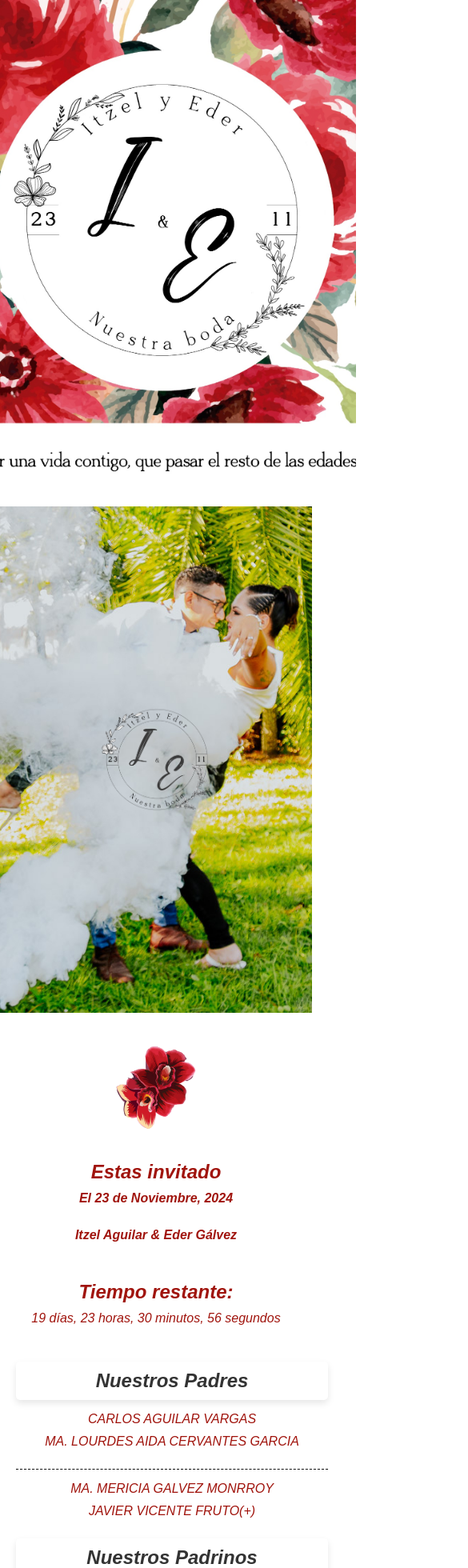
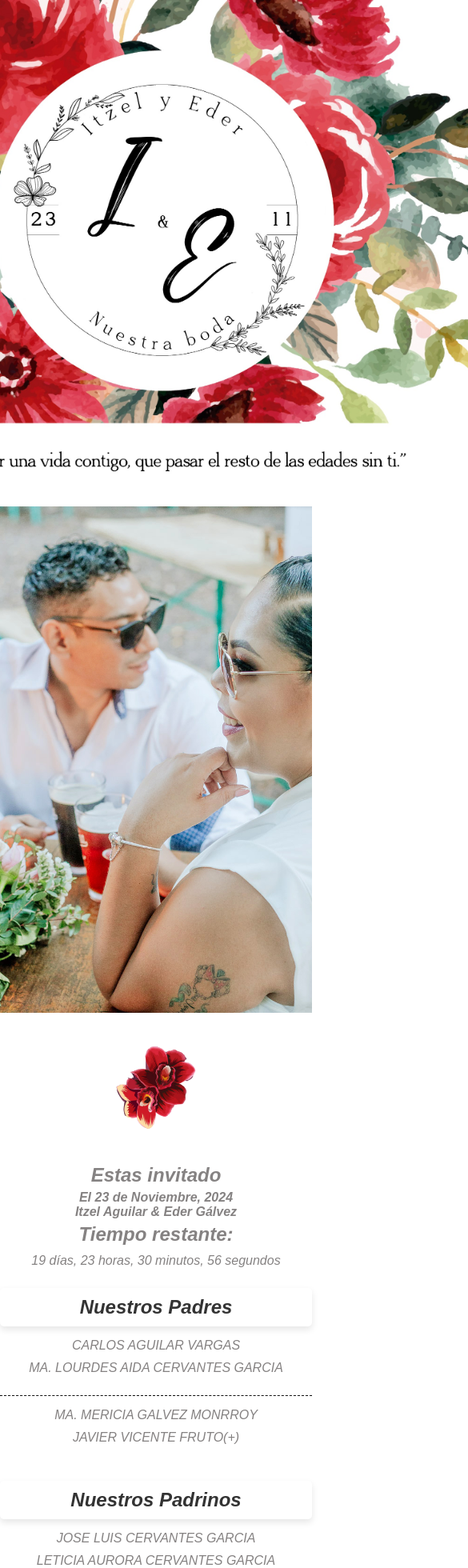
Before and after one commit to umiphos/itzel-eder, a React (Create React App) app: page / in a window 390 px wide. Shown: the top 1960 px of the page at 80% size, 585 px wide, since content can reach past the window. Built offline with nearby package versions, Linux system fonts and the light colour scheme.

Commit message:
ADD: added new format for several sections

```diff
--- a/src/components/home/Gift.js
+++ b/src/components/home/Gift.js
@@ -2,27 +2,30 @@ import React from 'react';
 
 function Gift() {
   return (
-<section class="seccion-regalo">
-  <h2>OBSEQUIO</h2>
-  <div class="contenedor-columnas-regalo">
-    <div class="columna-regalo">
+<section class="gift-section">
+  <div className='gift-container'>
+    <img src='/icons/flowers_division.png' alt="Icono de flores" className="icon-image"/>
+  </div>
+  <h2>OBSEQUIOS</h2>
+  <div class="columns-container-gift">
+    <div class="column-gift">
         <ul>
-        <h3>Efectivo</h3>
-          <li><img src='/icons/icon_envelop_green.png' class="icon-regalo"/> Mensajito</li>
+        <h3>Sobre</h3>
+          <li><img src='/icons/icon_envelop_green.png' class="icon-gift"/>Entregar en la fiesta</li>
         </ul>
      </div>
 
-    <div class="columna-regalo">
+    <div class="column-gift">
       <h3>Transferencia</h3>
       <ul>
-        <li><img src='/icons/icon_transfer_green.png' class="icon-regalo"/> 021090064784056101</li>
+        <li><img src='/icons/icon_transfer_green.png' class="icon-gift"/> 021090064784056101</li>
       </ul>
     </div>
 
-    <div class="columna-regalo">
-      <h3>Liverpool</h3>
+    <div class="column-gift">
+      <h3>Mesa de regalos</h3>
       <ul>
-        <li><img src='/icons/icon_liverpool_green.png' class="icon-regalo"/> 51366211</li>
+        <li><img src='/icons/icon_liverpool_green.png' class="icon-gift"/> 51366211</li>
       </ul>
     </div>
   </div>
--- a/src/components/home/Guidelines.js
+++ b/src/components/home/Guidelines.js
@@ -2,13 +2,13 @@ import React from 'react';
 
 function Guidelines() {
   return (
-<section class="hero-section">
-  <div class="contenedor">
-    <h3>NO NIÑOS</h3>
-    <div>
-      <h3>Código de vestimenta</h3>
-      <img src='/icons/dress_code.jpg' alt="Código de vestimenta" class="background-image" />
-    </div>
+<section class="guidelines-section">
+  <div class="guidelines-container">
+  <img src='/icons/flowers_division.png' alt="Icono de flores" className="icon-image"/>
+    <h3>IMPORTANTE</h3>
+    <p>Nuestra celebración sera un evento exclusivo para adultos, es decir que <strong>NO HABRÁ NIÑOS.</strong></p>
+    <p>El código de vestimenta será <strong>FORMAL</strong>, ayudanos a reflejar el estilo y la atmósfera que queremos crear.</p>
+      <img src='/icons/dress_code.jpg' alt="Código de vestimenta" class="guidelines-background-image" />
   </div>
 </section>
 
--- a/src/components/home/HeroSection.js
+++ b/src/components/home/HeroSection.js
@@ -3,8 +3,7 @@ import React from 'react';
 function HeroSection() {
   return (
   <section className="hero-section">
-    <img src='/photos/logo_boda_transparente.png' className="overlay-image"/>
-    <img src='/photos/pareja_humo.jpg' className="background-image"/>
+    <img src='/photos/como_que_no_me_doy_cuenta.jpg' className="background-image"/>
   </section>
 );}
 
--- a/src/components/home/Information.js
+++ b/src/components/home/Information.js
@@ -2,29 +2,46 @@ import React from 'react';
 
 function Information() {
   return (
-<section class="seccion">
-  <div class="contenedor-columnas">
-    <div class="columna">
-      <div class="header-container">
+<section class="information-section">
+  <div class="information-columns-container">
+    <h3>Dónde y cuándo</h3>
+    <div class="column">
+      <div class="information-container">
         <img src='/icons/icon_ceremony_green.png' alt="Ceremonia Icon" class="icon"/>
         <h3>Ceremonia 5:00 PM</h3>
       </div>
       <ul>
         <li>Parroquia del espiritu santo</li>
         <li>Avenida Felipe Sevilla del Rio S/N</li>
-        <li><a href="https://maps.app.goo.gl/7ip3gCPDNtSdyUBP9" target="_blank">Maps</a></li>
+        <li>
+          <a href="https://maps.app.goo.gl/7ip3gCPDNtSdyUBP9" target="_blank" rel="noopener noreferrer">
+            <img
+              src="/icons/map_icon.png"
+              alt="Maps Icon"
+              style={{ width: '50px', height: '50px', verticalAlign: 'middle', marginRight: '5px' }}
+            />
+          </a>
+        </li>
       </ul>
     </div>
 
-    <div class="columna">
-      <div class="header-container">
+    <div class="column">
+      <div class="information-container">
         <img src='/icons/icon_reception_green.png' alt="Recepción Icon" class="icon"/>
         <h3>Recepción 7:00 PM</h3>
       </div>
       <ul>
         <li>Hacienda Pastores, 4.5KM</li>
         <li>Hacia el norte de la Hacienda del Carmen, antes de llegar al Chivato, Villa de Alvarez Colima</li>
-        <li><a href="https://maps.app.goo.gl/WLRXME8cK3YrC7Ga9" target="_blank">Maps</a></li>
+        <li>
+          <a href="https://maps.app.goo.gl/7ip3gCPDNtSdyUBP9" target="_blank" rel="noopener noreferrer">
+            <img
+              src="/icons/map_icon.png"
+              alt="Maps Icon"
+              style={{ width: '50px', height: '50px', verticalAlign: 'middle', marginRight: '5px' }}
+            />
+          </a>
+        </li>
       </ul>
     </div>
   </div>
--- a/src/components/home/Logo.js
+++ b/src/components/home/Logo.js
@@ -3,14 +3,12 @@ import React from 'react';
 function Logo() {
   return (
 <section className="logo-section">
-  <div className="logo-container">
-    <div className="image-wrapper">
-      <img
-        src="/photos/logo_boda_flores_transparente.jpeg"
-        alt="Imagen centrada"
-        className="banner-image"
-      />
-    </div>
+  <div className="logo-image-wrapper">
+    <img
+      src="/photos/logo_boda_flores_transparente.jpeg"
+      alt="Imagen centrada"
+      className="logo-image"
+    />
   </div>
 </section>
 );}
--- a/src/components/home/VIPGuests.js
+++ b/src/components/home/VIPGuests.js
@@ -2,25 +2,25 @@ import React from 'react';
 
 function VIPGuests() {
   return (
-<section class="seccion">
-  <div class="contenedor-columnas">
-    <div class="columna">
+<section class="section">
+  <div class="columns-container">
+    <div class="column">
       <h3>Nuestros Padres</h3>
       <ul>
         <li>CARLOS AGUILAR VARGAS</li>
         <li>MA. LOURDES AIDA CERVANTES GARCIA</li>
-        <li class="linea-divisoria"></li>
+        <li class="divider-line"></li>
         <li>MA. MERICIA GALVEZ MONRROY</li>
         <li>JAVIER VICENTE FRUTO(+)</li>
       </ul>
     </div>
 
-    <div class="columna">
+    <div class="column">
       <h3>Nuestros Padrinos</h3>
       <ul>
         <li>JOSE LUIS CERVANTES GARCIA</li>
         <li>LETICIA AURORA CERVANTES GARCIA</li>
-        <li class="linea-divisoria"></li>
+        <li class="divider-line"></li>
         <li>LEONEL GALVEZ MONRROY</li>
         <li>MARIA FELIZ RIVERA JUAREZ</li>
       </ul>
--- a/src/styles.css
+++ b/src/styles.css
@@ -1,10 +1,16 @@
-/* styles.css */
+/* ============================= */
+/* Global Styles */
+/* ============================= */
 
 body {
   font-family: 'AlisabelaBrushley', sans-serif;
   font-style: italic;
-  color: #a0140d;
+  color: #858282;
 }
+
+/* ============================= */
+/* Header */
+/* ============================= */
 
 header {
   background-color: #333;
@@ -14,7 +20,10 @@ body {
   align-items: center;
 }
 
+/* ============================= */
 /* Hero Section */
+/* ============================= */
+
 .hero-section {
   position: relative;
   width: 100%;
@@ -37,32 +46,41 @@ body {
   z-index: 1;
 }
 
+/* ============================= */
 /* Gallery */
+/* ============================= */
+
 .gallery img {
   height: auto;
   border-radius: 5px;
 }
 
-/* PhraseDateCountdown */
-  .seccion {
+/* ============================= */
+/* Phrase and Date Countdown */
+/* ============================= */
+
+.countdown-section {
   display: flex;
   align-items: center;
   gap: 20px;
 }
 
-  .imagen-seccion {
+.image-section {
   height: auto;
   border-radius: 8px;
 }
 
-  .absolute-top-left {
+.absolute-center {
   top: 50%;
   left: 50%;
   width: 200px;
   height: auto;
 }
 
-/* Logo */
+/* ============================= */
+/* Logo Section */
+/* ============================= */
+
 .logo-section {
   display: flex;
   justify-content: center;
@@ -70,19 +88,21 @@ body {
   height: 75vh;
 }
 
-  .image-wrapper {
+.logo-image-wrapper {
   display: flex;
   justify-content: center;
   align-items: center;
 }
 
-  .banner-image {
-    max-width: 500px;
+.logo-image {
   height: 75vh;
   object-fit: cover;
 }
 
-/* DateCountdown */
+/* ============================= */
+/* Invitation Section */
+/* ============================= */
+
 .invite-section {
   display: flex;
   flex-direction: column;
@@ -91,7 +111,7 @@ body {
   padding: 20px;
 }
 
-.content-container {
+.invite-container {
   display: flex;
   flex-direction: column;
   align-items: center;
@@ -99,7 +119,7 @@ body {
 }
 
 .icon-image {
-  width: 150px; /* Tamaño del icono */
+  width: 150px;
   height: auto;
   margin-bottom: 10px;
 }
@@ -110,13 +130,16 @@ body {
   margin: 5px 0;
 }
 
-/* VIPGuests */
-.seccion {
+/* ============================= */
+/* VIP Guests */
+/* ============================= */
+
+.vip-section {
   width: 100%;
   padding: 20px;
 }
 
-.contenedor-columnas {
+.columns-container {
   display: flex;
   justify-content: space-between;
   gap: 20px;
@@ -125,41 +148,52 @@ body {
   margin: 0 auto;
 }
 
-.columna {
+.column {
   flex: 1;
   width: 50%;
   text-align: center;
 }
 
-.columna h3 {
+.column h3 {
   font-size: 1.5rem;
   margin-bottom: 10px;
 }
 
-.columna ul {
+.column ul {
   list-style: none;
   padding: 0;
   margin: 0;
 }
 
-.columna li {
+.column li {
   font-size: 1rem;
   padding: 5px 0;
-  word-wrap: break-word; /* Permite que las palabras largas se ajusten en varias líneas */
+  word-wrap: break-word;
 }
 
-.linea-divisoria {
+.divider-line {
   border-bottom: 1px dashed #000;
   margin: 10px 0;
 }
 
-/* Information */
-.seccion {
-  width: 100%;
+/* ============================= */
+/* Information Section */
+/* ============================= */
+
+.information-section {
+  display: flex;
+  flex-direction: column;
+  align-items: center;
+  text-align: center;
   padding: 20px;
 }
 
-.contenedor-columnas {
+.information-columns-container h3 {
+  font-size: 1.8rem;
+  margin-bottom: 15px;
+}
+
+.information-columns-container {
   display: flex;
   justify-content: space-between;
   gap: 20px;
@@ -168,7 +202,13 @@ body {
   margin: 0 auto;
 }
 
-.header-container {
+.information-columns-container h3 {
+  font-size: 1.5rem;
+  color: #333;
+  margin-bottom: 10px;
+}
+
+.information-container {
   display: flex;
   flex-direction: column;
   align-items: center;
@@ -176,7 +216,7 @@ body {
 }
 
 .icon {
-  width: 150px; /* Tamaño del ícono */
+  width: 150px;
   height: auto;
   margin-bottom: 10px;
 }
@@ -212,29 +252,29 @@ a:hover {
   text-decoration: underline;
 }
 
-@media (max-width: 768px) {
-  .contenedor-columnas {
+/* ============================= */
+/* Gift Section */
+/* ============================= */
+.gift-container {
+  display: flex;
   flex-direction: column;
+  align-items: center;
+  margin-bottom: 20px;
 }
 
-  .columna {
+.gift-section {
   width: 100%;
-  }
+  padding: 20px;
 }
 
-.seccion-regalo {
-  width: 100%;
-  padding: 20px;
-
-}
-.seccion-regalo h2 {
+.gift-section h2 {
   width: 100%;
   text-align: justify;
-  text-align-last: center; /* Centra la última línea en caso de que sea una sola línea */
+  text-align-last: center;
   margin-bottom: 20px;
+}
 
-}
-.contenedor-columnas-regalo {
+.columns-container-gift {
   display: flex;
   justify-content: space-between;
   gap: 20px;
@@ -242,45 +282,82 @@ a:hover {
   max-width: 1200px;
   margin: 0 auto;
 }
-.contenedor-columnas-regalo h2 {
+
+.columns-container-gift h2 {
   font-size: 2rem;
   color: #333;
   margin-bottom: 20px;
 }
 
-.contenedor-columnas-regalo h3 {
+.columns-container-gift h3 {
   font-size: 1.5rem;
   color: #333;
   margin-bottom: 10px;
 }
 
-.contenedor-columnas-regalo ul li {
+.columns-container-gift ul li {
   font-size: 1rem;
   padding: 10px 0;
-  display: inline-flex; /* Asegura que el ícono y texto estén en la misma línea */
-  align-items: center; /* Centra el ícono verticalmente con el texto */
+  display: inline-flex;
+  align-items: center;
   justify-content: center;
 }
 
-.columna-regalo {
+.column-gift {
   flex: 1;
   text-align: center;
 }
-.icon-regalo {
-  width: 2em; /* Ajuste con `em` para que escale con el zoom */
-  height: auto;
-  margin-right: 0.5em; /* Ajuste de espacio entre ícono y texto */
+
+.icon-gift {
   width: 3em !important;
   height: auto;
+  margin-right: 0.5em;
   display: inline-block !important;
 }
-@media (max-width: 768px) {
-  .contenedor-columnas-regalo {
+
+/* ============================= */
+/* Guidelines Section */
+/* ============================= */
+
+.guidelines-section {
+  width: 100%;
+  padding: 20px;
+}
+
+.guidelines-section h3 {
+  width: 100%;
+  text-align: justify;
+  text-align-last: center;
+  margin-bottom: 20px;
+}
+
+.guidelines-container {
+  display: flex;
   flex-direction: column;
   align-items: center;
+  margin-bottom: 20px;
 }
 
-  .columna-regalo {
+.guidelines-background-image {
+  width: 100%;
+  height: 100%;
+  object-fit: cover;
+  margin-top: 20px;
+}
+
+
+/* ============================= */
+/* Media Queries */
+/* ============================= */
+
+@media (max-width: 768px) {
+  .columns-container,
+  .columns-container-gift {
+    flex-direction: column;
+  }
+
+  .column,
+  .column-gift {
     width: 100%;
     margin-bottom: 20px;
   }
```
Also changed, not shown: public/icons/map_icon.png (added). Lines whose indentation alone changed are shown as unchanged.
